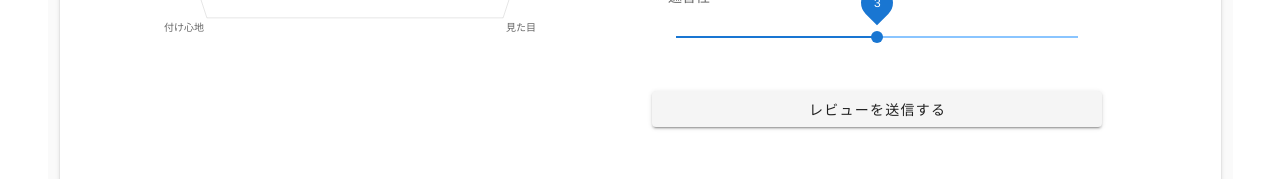
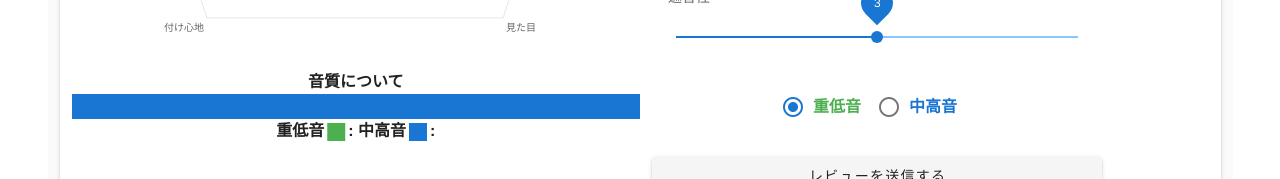
Before and after one commit to DaisukeHirabayashi/ecsite, a Vue app: page /product in a window 1280 px wide. Shown: the part 1121-1300 px from the top of the page. Built offline with nearby package versions, Linux system fonts and the light colour scheme; no server answers.

Commit message:
音質の投票の追加

```diff
--- a/src/App.vue
+++ b/src/App.vue
@@ -142,6 +142,7 @@
   width: 100%;
 }
 .linkbox p {
+  margin-top: 12px;
   margin-bottom: 0;
 }
 
--- a/src/components/Review.vue
+++ b/src/components/Review.vue
@@ -55,6 +55,20 @@
           thumb-label="always"
           ticks
         ></v-slider>
+        <v-layout justify-center>
+          <v-radio-group v-model="bass" row>
+            <v-radio value="0">
+              <template v-slot:label>
+                <strong class="success--text">重低音</strong>
+              </template>
+            </v-radio>
+            <v-radio value="1">
+              <template v-slot:label>
+                <strong class="primary--text">中高音</strong>
+              </template>
+            </v-radio>
+          </v-radio-group>
+        </v-layout>
       </v-card-text>
       <v-btn @click="registerReview()">レビューを送信する</v-btn>
     </v-app>
@@ -73,7 +87,8 @@ export default {
       sound: 3,
       visual: 3,
       comfortable: 3,
-      blocking: 3
+      blocking: 3,
+      bass: "0"
     };
   },
   methods: {
@@ -90,7 +105,8 @@ export default {
             sound: this.sound,
             visual: this.visual,
             comfortable: this.comfortable,
-            blocking: this.blocking
+            blocking: this.blocking,
+            bass: this.bass
           }
         })
           .then(response => (this.info = response.data))
--- a/src/views/Product.vue
+++ b/src/views/Product.vue
@@ -7,6 +7,26 @@
         <v-row>
           <v-col cols="6">
             <Gragh :soundData="soundDatas" />
+            <v-container ml-3 pa-0>
+              <strong>音質について</strong>
+              <v-layout justify-center>
+                <v-progress-linear
+                  color="success"
+                  height="25"
+                  :value="sum"
+                  background-color="primary"
+                  reactive
+                ></v-progress-linear></v-layout
+              ><strong>
+                重低音<v-icon color="green">mdi-square</v-icon>:{{
+                  review.bass
+                }}</strong
+              ><strong>
+                中高音<v-icon color="primary">mdi-square</v-icon>:{{
+                  review.midhigh
+                }}</strong
+              >
+            </v-container>
           </v-col>
           <v-col cols="6">
             <Review />
@@ -31,7 +51,8 @@ export default {
     return {
       product: this.$store.state.itemDetail,
       itemsrc: this.$store.state.itemDetailSrc,
-      review: [{ sound: "" }]
+      review: { sound: 3 },
+      power: 30
     };
   },
   created() {
@@ -51,12 +72,19 @@ export default {
   computed: {
     soundDatas() {
       return [
-        this.review[0].sound,
-        this.review[0].blocking,
-        this.review[0].visual,
-        this.review[0].comfortable,
-        this.review[0].usability
+        this.review.sound,
+        this.review.blocking,
+        this.review.visual,
+        this.review.comfortable,
+        this.review.usability
       ];
+    },
+    sum() {
+      return (
+        (this.review.bass /
+          parseFloat(this.review.bass + this.review.midhigh)) *
+        100.0
+      );
     }
   }
 };
```
